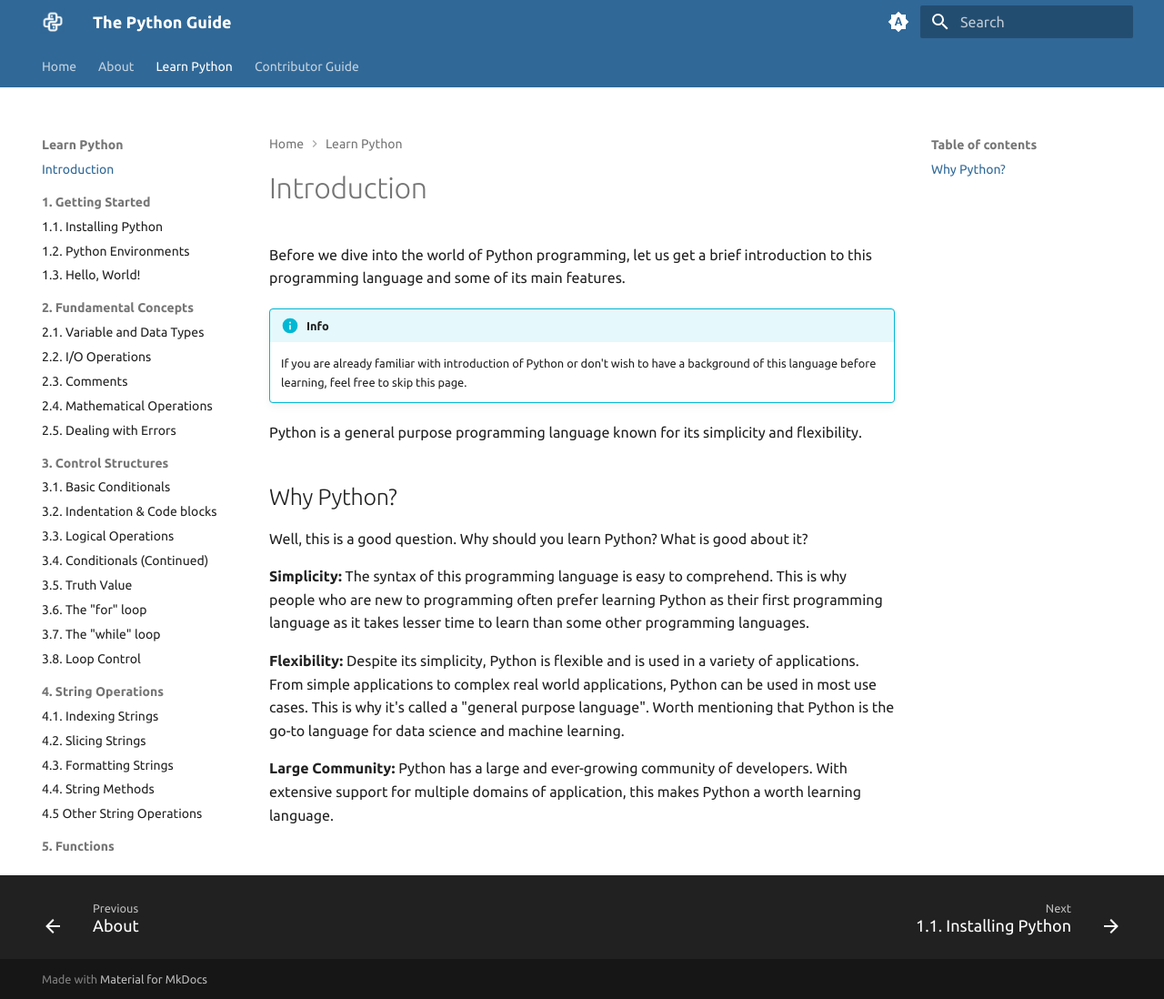
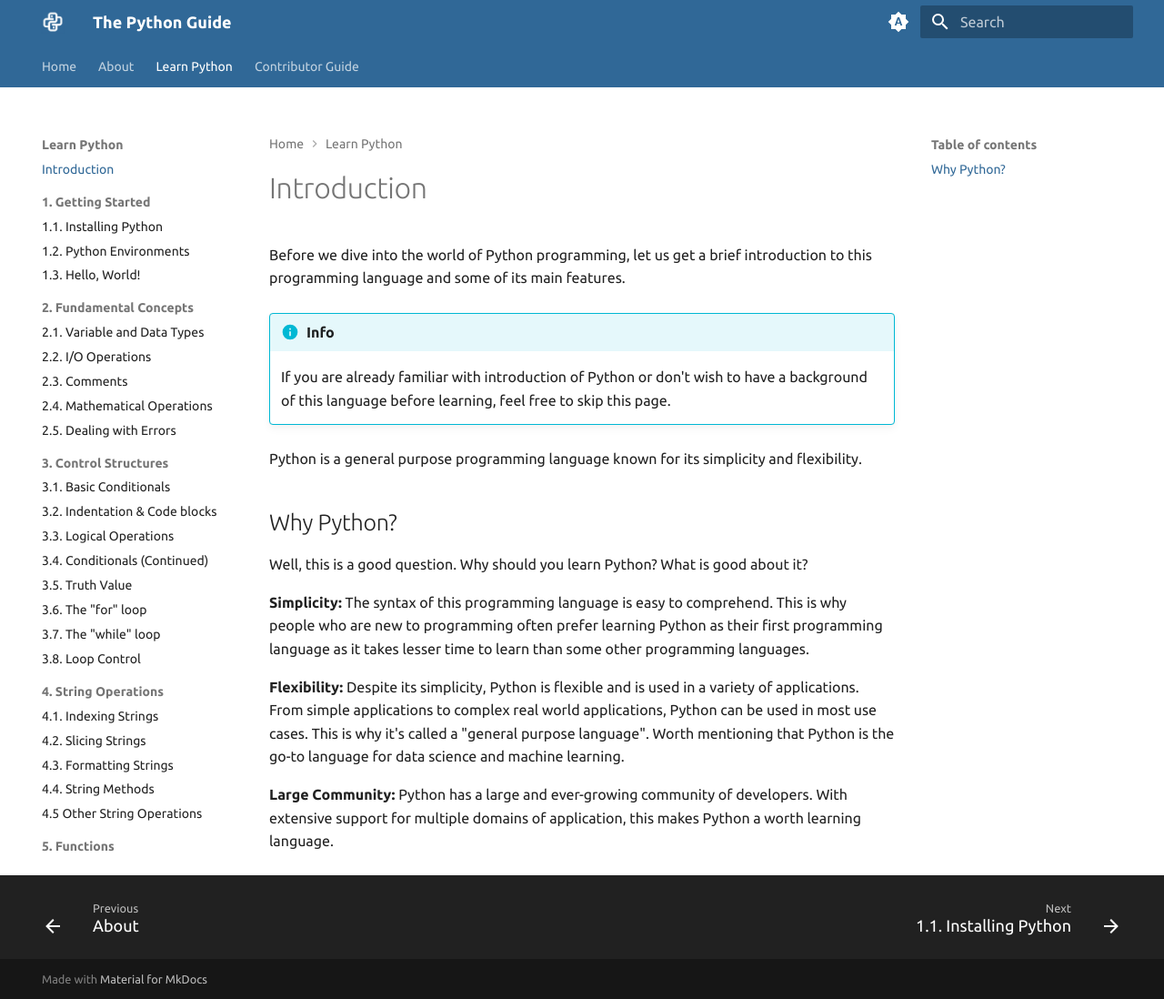
Before and after one commit to thepyguide/thepyguide.github.io, an MkDocs documentation site: the page built from docs/introduction.md, in a window 1280 px wide and 1098 px high. Shown: the whole window at 91% size. Built offline with MkDocs 1.6.1 and Material for MkDocs 9.7.7, drawn with Linux system fonts in a browser that asks for light colours.

Commit message:
Change admonition typeset size to be same as normal typeset

```diff
--- a/docs/_styles/index.css
+++ b/docs/_styles/index.css
@@ -1,4 +1,6 @@
 @import url('https://fonts.googleapis.com/css2?family=Ubuntu&display=swap');
+
+/* ------- MkDocs Overriden ------- */
 
 [data-md-color-scheme="default"] {
     --md-primary-fg-color: #306897;
@@ -7,6 +9,12 @@
 [data-md-color-scheme="slate"] {
     --md-primary-fg-color: #306897;
 }
+
+.md-typeset .admonition {
+    font-size: 0.8rem !important;
+}
+
+/* ------- Custom Classes -------- */
 
 .btn {
     width: 140px;
```
